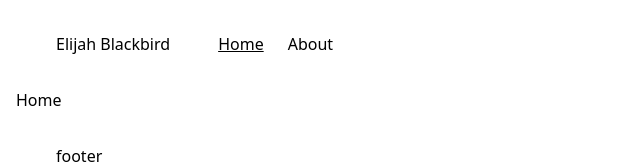
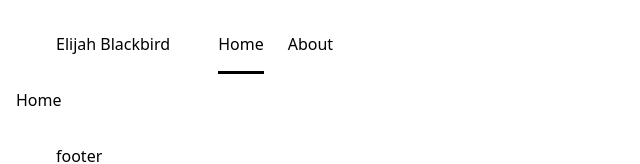
Before and after one commit to MastracciN/eli-consulting, a React (Vite) app: page / in a window 1280 px wide. Shown: the top 164 px of the page, without its empty margins (0-640 px from the left). Built offline with nearby package versions, Linux system fonts and the light colour scheme.

Commit message:
header highlight changed

```diff
--- a/src/components/Header.jsx
+++ b/src/components/Header.jsx
@@ -13,9 +13,18 @@ export default function Header() {
             <h1>Elijah Blackbird</h1>
             <div className="space-x-6">
                 {routes.map(({ path, name, end }) => (
-                    <NavLink key={path} to={path} end={end}
+                    <NavLink
+                        key={path}
+                        to={path}
+                        end={end}
                         className={({ isActive }) =>
-                            isActive ? "underline" : "hover:underline"}>
+                            `pb-4 border-b-3 ${
+                                isActive
+                                ? "border-black"
+                                : "border-transparent hover:border-black"
+                            }`
+                        }
+                    >
                         {name}
                     </NavLink>
                 ))}
```
